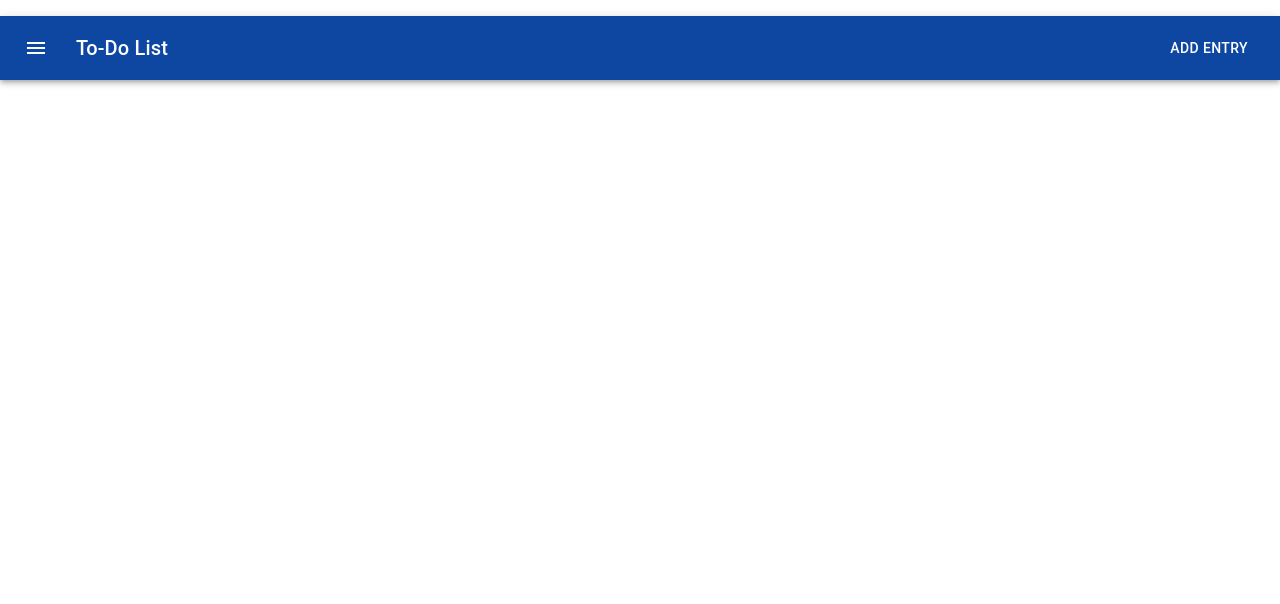
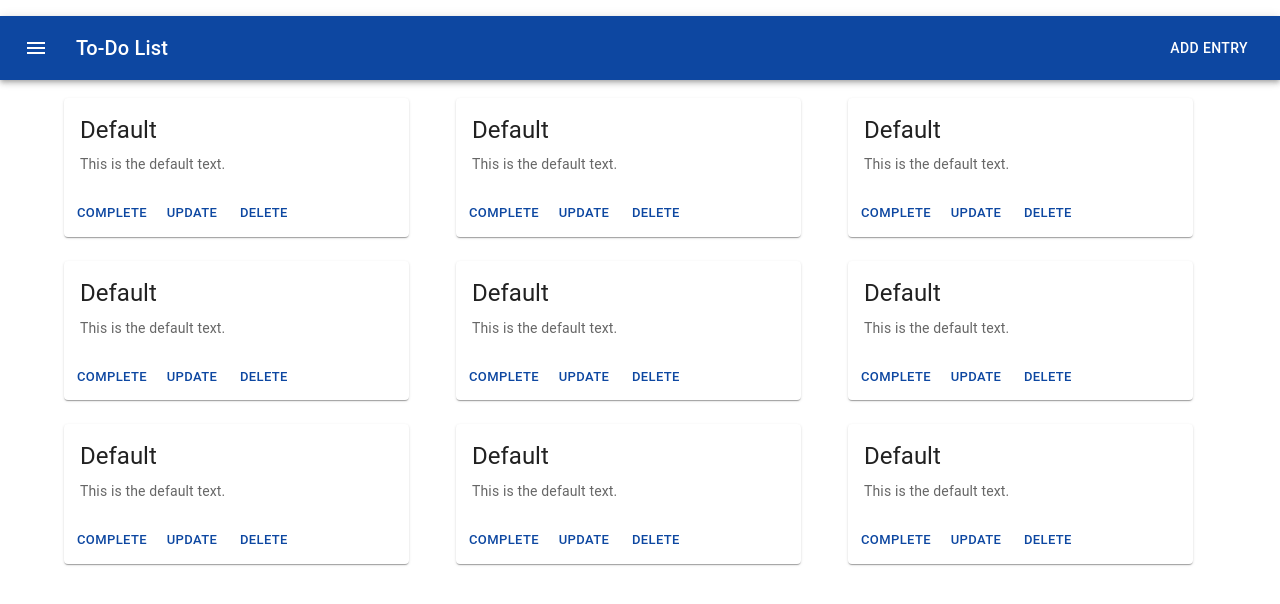
Before and after one commit to hewitson-j/new-todo-list, a React (Vite) app: page / in a window 1280 px wide. Shown: the top 604 px of the page. Built offline with nearby package versions, Linux system fonts and the light colour scheme.

Commit message:
Added task section and card content.

```diff
--- a/src/App.tsx
+++ b/src/App.tsx
@@ -1,9 +1,11 @@
 import AppHeader from "./components/AppHeader";
+import Tasks from "./components/Tasks";
 
 function App() {
   return (
     <>
       <AppHeader />
+      <Tasks />
     </>
   );
 }
--- a/src/components/TaskCard.tsx
+++ b/src/components/TaskCard.tsx
@@ -1 +1,31 @@
-export default function TaskCard() {}
+import Card from "@mui/material/Card";
+import CardActions from "@mui/material/CardActions";
+import CardContent from "@mui/material/CardContent";
+import Button from "@mui/material/Button";
+import Typography from "@mui/material/Typography";
+
+interface TaskCardProps {
+  title: string;
+  description: string;
+  complete: boolean;
+}
+
+export default function TaskCard(props: TaskCardProps) {
+  return (
+    <Card sx={{ maxWidth: 345 }}>
+      <CardContent>
+        <Typography gutterBottom variant="h5" component="div">
+          {props.title}
+        </Typography>
+        <Typography variant="body2" color="text.secondary">
+          {props.description}
+        </Typography>
+      </CardContent>
+      <CardActions>
+        <Button size="small">Complete</Button>
+        <Button size="small">Update</Button>
+        <Button size="small">Delete</Button>
+      </CardActions>
+    </Card>
+  );
+}
--- /dev/null
+++ b/src/components/Tasks.tsx
@@ -0,0 +1,83 @@
+import { Container, Grid } from "@mui/material";
+import TaskCard from "./TaskCard";
+
+export default function Tasks() {
+  const props = {
+    title: "Default",
+    description: "This is the default text.",
+    complete: true,
+  };
+
+  return (
+    <>
+      <br />
+      <Container>
+        <Grid container spacing={3}>
+          <Grid item xs={12} md={4}>
+            <TaskCard
+              title={props.title}
+              description={props.description}
+              complete={props.complete}
+            ></TaskCard>
+          </Grid>
+          <Grid item xs={12} md={4}>
+            <TaskCard
+              title={props.title}
+              description={props.description}
+              complete={props.complete}
+            ></TaskCard>
+          </Grid>
+          <Grid item xs={12} md={4}>
+            <TaskCard
+              title={props.title}
+              description={props.description}
+              complete={props.complete}
+            ></TaskCard>
+          </Grid>
+          <Grid item xs={12} md={4}>
+            <TaskCard
+              title={props.title}
+              description={props.description}
+              complete={props.complete}
+            ></TaskCard>
+          </Grid>
+          <Grid item xs={12} md={4}>
+            <TaskCard
+              title={props.title}
+              description={props.description}
+              complete={props.complete}
+            ></TaskCard>
+          </Grid>
+          <Grid item xs={12} md={4}>
+            <TaskCard
+              title={props.title}
+              description={props.description}
+              complete={props.complete}
+            ></TaskCard>
+          </Grid>
+          <Grid item xs={12} md={4}>
+            <TaskCard
+              title={props.title}
+              description={props.description}
+              complete={props.complete}
+            ></TaskCard>
+          </Grid>
+          <Grid item xs={12} md={4}>
+            <TaskCard
+              title={props.title}
+              description={props.description}
+              complete={props.complete}
+            ></TaskCard>
+          </Grid>
+          <Grid item xs={12} md={4}>
+            <TaskCard
+              title={props.title}
+              description={props.description}
+              complete={props.complete}
+            ></TaskCard>
+          </Grid>
+        </Grid>
+      </Container>
+    </>
+  );
+}
```
